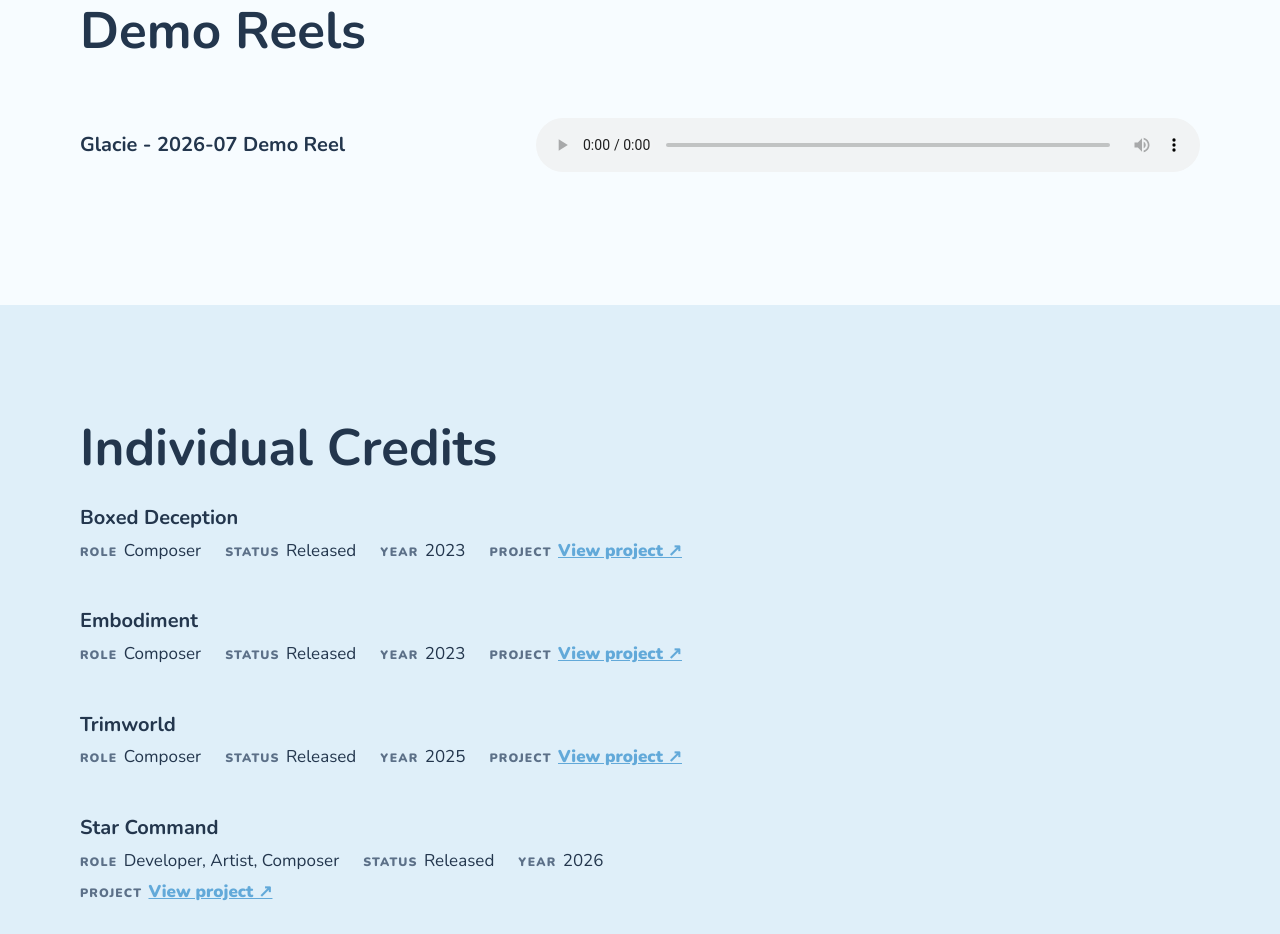
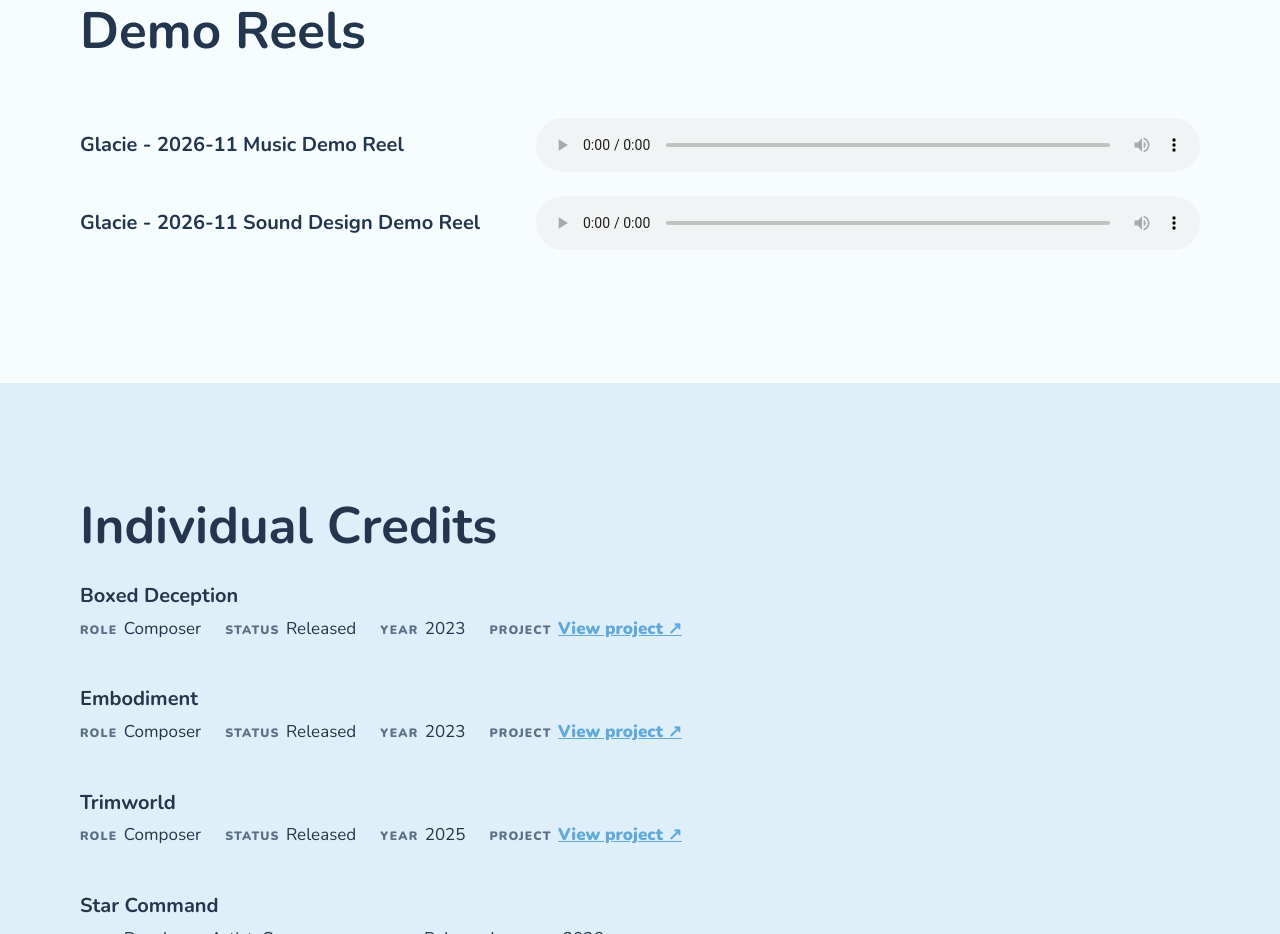
Before and after one commit to GlacieAwn/glacieawn.github.io, a plain HTML site: page home/en/index.html in a window 1280 px wide. Shown: the part 1699-2633 px from the top of the page. Drawn offline with Linux system fonts and the light colour scheme; a web font is replaced by a local one.

Commit message:
Update reels(EN)

```diff
--- a/home/en/index.html
+++ b/home/en/index.html
@@ -89,8 +89,11 @@
 <h2>Demo Reels</h2>
 </div>
 <article class="reel-player">
-<h3>Glacie - 2026-07 Demo Reel</h3>
+<h3>Glacie - 2026-11 Music Demo Reel</h3>
 <audio controls preload="metadata" src="../../demo.wav">Your browser does not support audio.</audio>
+<h3>Glacie - 2026-11 Sound Design Demo Reel</h3>
+<audio controls preload="metadata" src="../../sfx_demo.wav">Your browser does not support audio.</audio>
+
 </article>
 <!-- Copy the .reel-player article above to stack another demo reel. -->
 <!-- YouTube placeholder: <iframe class="youtube-reel" src="YOUR_EMBED_URL" title="Demo reel" allowfullscreen>
```
Also changed, not shown: 3 other files.
